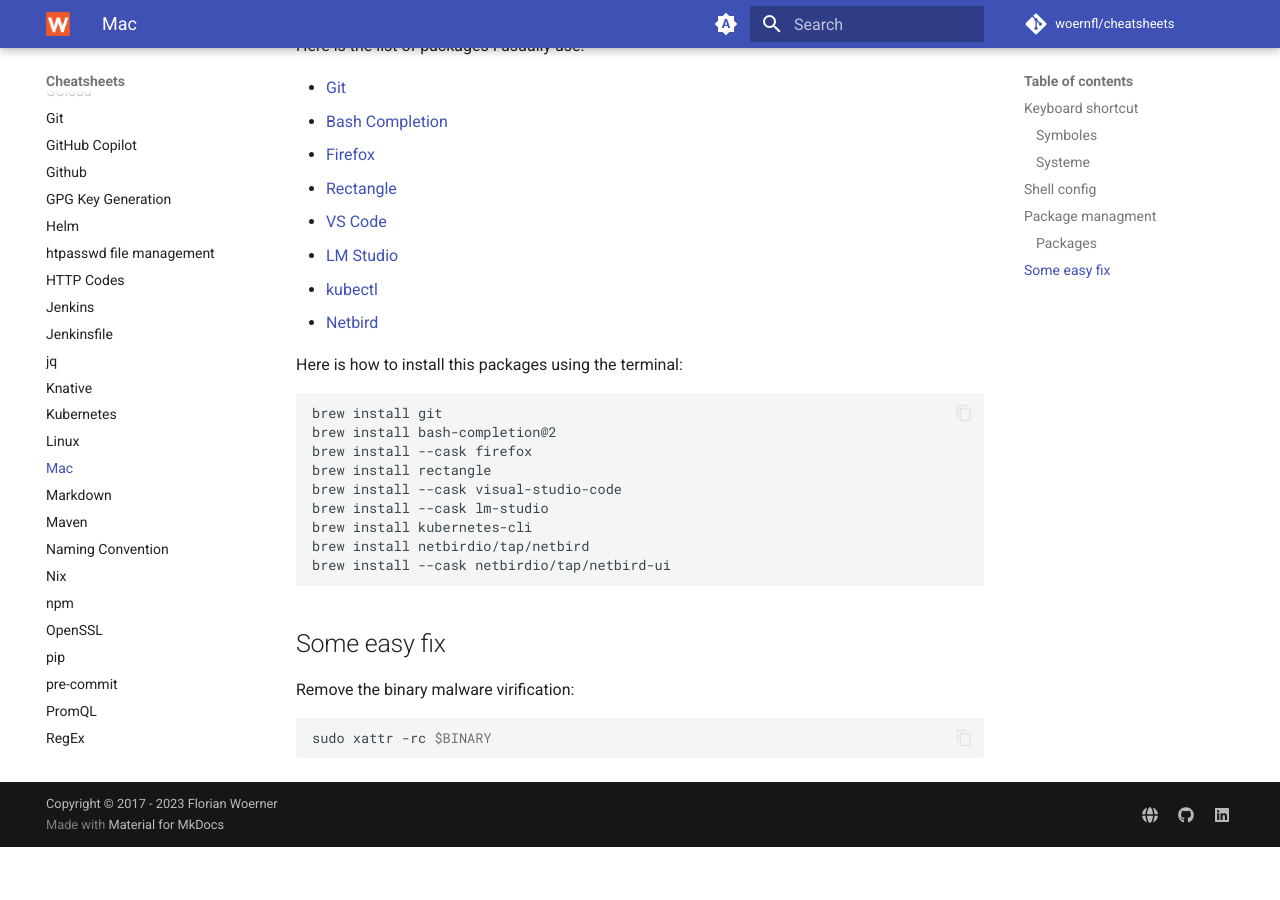
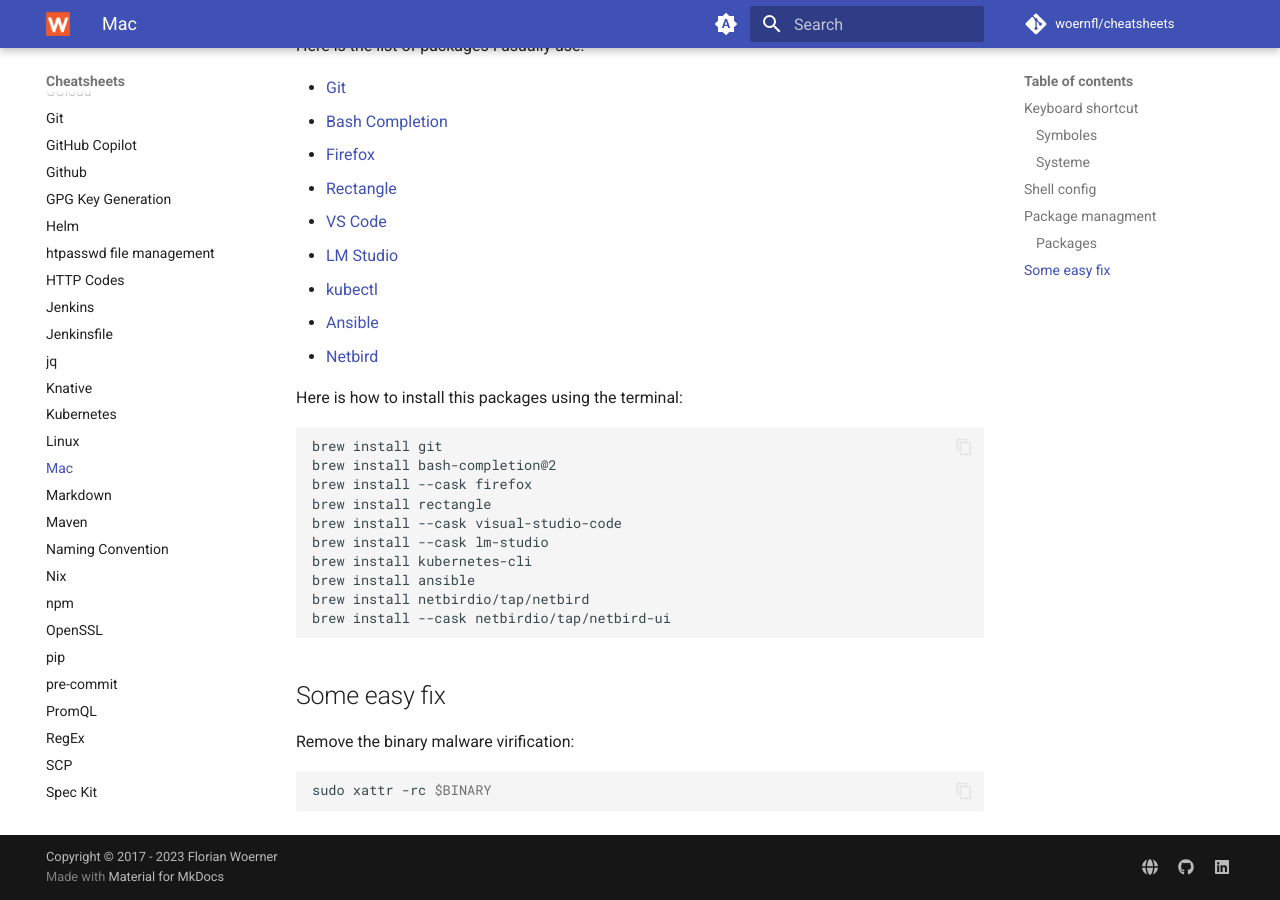
Before and after one commit to woernfl/cheatsheets, an MkDocs documentation site: the page built from docs/mac.md, in a window 1280 px wide and 900 px high, scrolled down 1564 px. Built offline with MkDocs 1.6.1 and Material for MkDocs 9.7.7, drawn with Linux system fonts in a browser that asks for light colours; comment, search, counter and statistics services are not loaded; before the commit the page ends 2411 px from its top, so only the background shows below that.

Commit message:
Add Ansible to installation instructions for macOS (#312)
Added Ansible to the list of packages and installation commands.

````diff
--- a/docs/mac.md
+++ b/docs/mac.md
@@ -62,6 +62,7 @@
 - [VS Code](https://code.visualstudio.com/)
 - [LM Studio](https://lmstudio.ai/)
 - [kubectl](https://kubernetes.io/docs/tasks/tools/install-kubectl-macos/)
+- [Ansible](https://github.com/ansible/ansible)
 - [Netbird](https://docs.netbird.io/)
 
 Here is how to install this packages using the terminal:
@@ -74,6 +75,7 @@
 brew install --cask visual-studio-code
 brew install --cask lm-studio
 brew install kubernetes-cli
+brew install ansible
 brew install netbirdio/tap/netbird
 brew install --cask netbirdio/tap/netbird-ui
 ```
````
